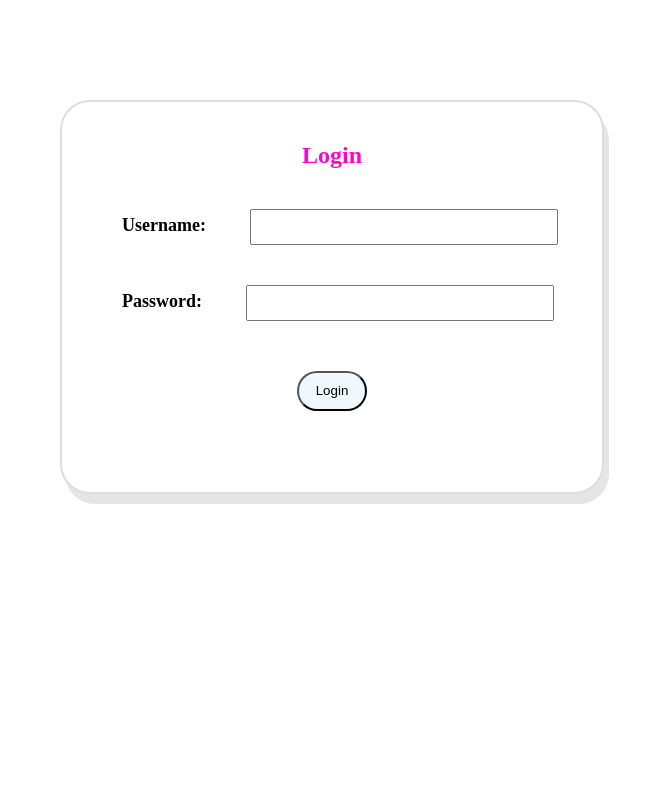
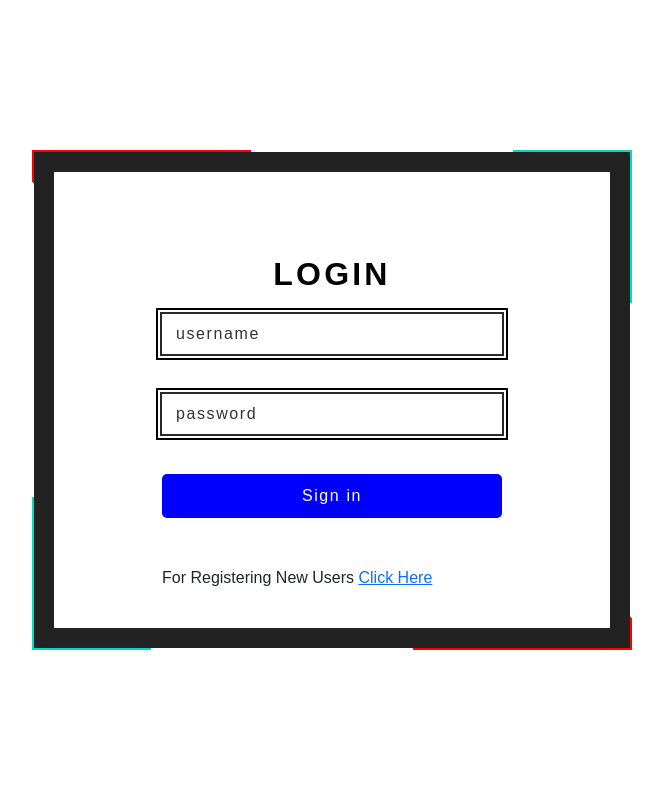
Before and after one commit to amaanshaik20/Infrastructure-Team-Project, a Flask app: page / in a window 1280 px wide. Shown: the whole page, without its empty margins (308-971 px from the left). Run offline with Flask 3, Linux system fonts and the light colour scheme.

Commit message:
Update index.html

```diff
--- a/templates/index.html
+++ b/templates/index.html
@@ -4,67 +4,178 @@
 <head>
     <meta charset="UTF-8">
     <meta name="viewport" content="width=device-width, initial-scale=1.0">
+    <title>3S-Technologies||signin</title>
+    <link rel="icon" type="image/png" href="/static/logo.png">
     <!-- <link rel="stylesheet" href="/static/style.css"> -->
-    <title>Login Page</title>
+    <link href="https://cdn.jsdelivr.net/npm/bootstrap@5.3.2/dist/css/bootstrap.min.css" rel="stylesheet"
+        integrity="sha384-T3c6CoIi6uLrA9TneNEoa7RxnatzjcDSCmG1MXxSR1GAsXEV/Dwwykc2MPK8M2HN" crossorigin="anonymous">
+    <!-- <link rel="stylesheet" href="/static/style.css"> -->
     <style>
-        .login-container {
-            max-width: 500px;
-            margin: 100px auto;
-            /* Adjusted margin for vertical centering */
-            background-color: #fff;
-            border: 2px solid #ddd;
-            padding: 20px;
-            border-radius: 30px;
-            box-shadow: 5px 10px rgba(0, 0, 0, 0.1);
-            height: 350px;
+        * {
+            /* margin: 0; */
+            /* padding: 0; */
+            /* box-sizing: border-box; */
+            font-family: 'Poppins', sans-serif;
         }
 
-        #loginForm {
+        body {
             display: flex;
-            flex-direction: column;
+            justify-content: center;
+            align-items: center;
+            min-height: 100vh;
+            /* background: #222; */
         }
 
-        .label1 {
-            margin-bottom: 8px;
-            font-size: large;
-            padding: 20px;
-            margin: 10px;
+        @property --a {
+            syntax: '<angle>';
+            inherits: false;
+            initial-value: 0deg;
         }
 
-        .center {
-            /* align-items: center; */
-            /* justify-content: center; */
-            text-align: center;
-            color: rgb(255, 4, 201);
+        .box {
+            position: relative;
+            width: 600px;
+            min-height: 500px;
+            display: flex;
+            justify-content: center;
+            align-items: center;
+            background: repeating-conic-gradient(from var(--a), #01dbc2 0%, #01dbc2 10%, transparent 10%, transparent 50%);
+            animation: animate 6s linear infinite;
         }
 
-        .button {
-            /* width: fit-content; */
-            padding: 10px;
-            margin: 10px;
-            /* display: grid; */
-            /* text-align: center; */
-            /* background-color: red; */
+        @keyframes animate {
+            0% {
+                --a: 0deg;
+            }
+
+            100% {
+                --a: 360deg;
+            }
         }
 
-        .button button {
-            height: 40px;
-            width: 70px;
-            background-color: aliceblue;
+        .box::before {
+            content: '';
+            position: absolute;
+            width: 100%;
+            height: 100%;
+            background: repeating-conic-gradient(from var(--a), red 0%, red 10%, transparent 10%, transparent 50%);
+            animation: animate 6s linear infinite;
+            animation-delay: -1.5s;
+        }
+
+        .box::after {
+            content: '';
+            position: absolute;
+            inset: 2px;
+            border: 20px solid #222;
+            background: white;
+        }
+
+        form {
+            position: relative;
+            z-index: 1000;
+        }
+
+        form h2 {
             color: black;
-            border-radius: 25px;
+            font-weight: 600;
+            margin-bottom: 20px;
+            padding-top: 50px;
+            width: 100%;
+            text-align: center;
+            letter-spacing: 0.1em;
+            text-transform: uppercase;
+        }
+
+        .inputBx {
+            position: relative;
+            margin-bottom: 40px;
+            width: 340px;
+        }
+
+        .inputBx span {
+            position: absolute;
+            inset: -2px;
+            z-index: 1;
+        }
+
+        .inputBx span::before {
+            content: '';
+            position: absolute;
+            inset: -2px;
+            /* background: repeating-conic-gradient(from var(--a), #01dbc2 0%, #01dbc2 10%, transparent 10%, transparent 50%); */
+            animation: animate 6s linear infinite;
+            box-shadow: 0 0 0 2px #000;
+        }
+
+        .inputBx:nth-child(2) span::before {
+            animation-delay: -1.5s;
+        }
+
+        .inputBx span::after {
+            content: '';
+            position: absolute;
+            inset: 0;
+            background: #292929;
+        }
+
+        .inputBx input {
+            position: relative;
+            z-index: 100000;
+            outline: none;
+            border: none;
+            width: 100%;
+            padding: 8px 14px;
+            /* background: transparent; */
+            color: black;
+            /* text-transform: uppercase; */
+            letter-spacing: 0.1em;
+        }
+
+        .inputBx input::placeholder {
+            color: black;
+            opacity: 0.8;
 
         }
 
-        .button button:hover {
-            background-color: black;
-            color: aliceblue;
+        .inputBx input[type="submit"] {
+            background: blue;
             cursor: pointer;
-
+            /* box-shadow: 0 0 0 4px #01dbc2; */
+            width: 100%;
+            font-weight: 500;
+            color: white;
+            /* filter: drop-shadow(0 0 15px #01dbc2); */
+            /* Updated styles for the button */
+            padding: 10px 0;
+            /* Adjust padding for better appearance */
+            border: none;
+            /* Remove border */
+            border-radius: 5px;
+            /* Add border-radius for rounded corners */
+            /* text-transform: uppercase; */
+            letter-spacing: 0.1em;
         }
 
-        .username {
-            height: 20px;
+        .group {
+            position: relative;
+            top: -10px;
+            padding-bottom: 60px;
+            display: flex;
+            justify-content: space-between;
+        }
+
+        .group a {
+            text-decoration: none;
+            color: #fff8;
+            letter-spacing: 0.1em;
+            font-size: 0.75em;
+        }
+
+        .group a:nth-child(2),
+        .group a:hover {
+            color: #01dbc2;
+            filter: drop-shadow(0 0 5px #01dbc2);
         }
 
         .amaan {
@@ -74,32 +185,38 @@
 
         p {
             text-align: center;
+            color: red;
         }
+
     </style>
 </head>
+
 <body>
-    <div class="login-container">
+    <div class="box">
+
         <form id="loginForm" action="/main" method="post">
-            <h2 class="center">Login</h2>
-            <div class="amaan">
-                <label for="username" class="label1">Username:</label>
-                <input type="text" id="username" class="username" name="username" required
-                    style="height: 30px; margin: 10px;width: 300px;">
+            <h2>Login</h2>
+            <div class="inputBx">
+                <span></span>
+                <input type="text" id="username" class="username" name="username" placeholder="username" required>
+
             </div>
-            <div class="amaan">
-                <label for="password" class="label1">Password:</label>
-                <input type="password" id="password" name="password" required
-                    style="height: 30px; margin: 10px;width: 300px;">
+            <div class="inputBx">
+                <span></span>
+                <input type="password" id="password" name="password" placeholder="password" required>
+
             </div>
-            <center>
-                <div class="button">
-                    <button type="submit" style="margin: 10PX;">Login</button><br>
-                    <!-- <a href="/register">Register</a> -->
-                </div>
-            </center>
+
+            <div class="inputBx">
+                <input type="submit" value="Sign in">
+            </div>
             {% if message %}
-            <p class="error-message" id="error-message">{{ message }}</p>
+            <p class="error-message error" id="error-message">{{ message }}</p>
             {% endif %}
+            <div style="margin-top: 50px;">
+                <h6>For Registering New Users <a href="/register">Click Here</a></h6>
+            </div>
+
         </form>
     </div>
 </body>
```
